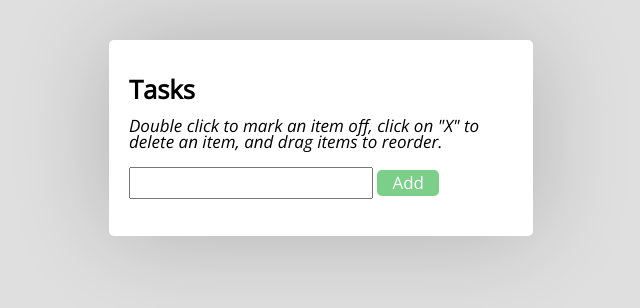
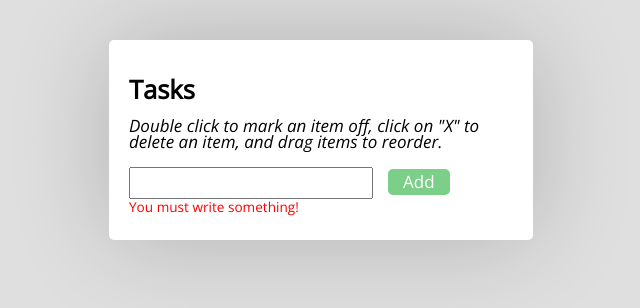
Before and after one commit to shillari/todo-list-app, a plain HTML site: page index.html in a window 1280 px wide. Both pictures are taken after a click on the element "Add". Shown: the whole page, without its empty margins (319-959 px from the left). Drawn offline with nearby package versions, Linux system fonts and the light colour scheme.

Commit message:
adding message error if input is empty

```diff
--- a/css/styles.css
+++ b/css/styles.css
@@ -16,7 +16,7 @@ body {
 }
 
 form {
-    display: inline-block;
+    float: left;
 }
 
 input {
@@ -31,6 +31,7 @@ input {
     text-align: center;
     margin-top: 2px;
     padding: 5px 15px;
+    margin-left: 15px;
 }
 
 #button:hover {
@@ -40,6 +41,7 @@ input {
 
 ol {
     padding-left: 20px;
+    margin-top: 25px;
 }
 
 ol li {
@@ -67,6 +69,11 @@ li:hover {
     color: rgb(207, 16, 16);
 }
 
+.error-message {
+    color: red;
+    font-size: 0.8em;
+  }
+
 li>crossOutButton {
     background: none;
     border: none;
--- a/index.html
+++ b/index.html
@@ -20,6 +20,7 @@
 
         <form name="toDoList">
             <input type="text" name="ListItem" id="input" />
+            <div class="error-message"></div>
         </form>
 
         <div onclick="newItem()" id="button">Add</div>
--- a/js/scripts.js
+++ b/js/scripts.js
@@ -1,3 +1,5 @@
+let errormessage = "You must write something!";
+
 function newItem() {
     // Adding a new item to the list of items:
     let inputValue = $('#input').val();
@@ -5,8 +7,10 @@ function newItem() {
     li.append(inputValue);
 
     if (inputValue === '') {
-        alert("You must write something!");
+        //alert("You must write something!");
+        showErrorMessage(errormessage);
     } else {
+        showErrorMessage(null);
         $('#list').append(li);
     }
 
@@ -40,6 +44,18 @@ window.addEventListener('keydown', (e) => {
         e.preventDefault();
         if (input !== '') {
             newItem();
+        } else if ($('#input').is(":focus")) {
+            showErrorMessage(errormessage);
         }
     }
 });
+
+function showErrorMessage(message) {
+    // Remove an existing error
+    $('.error-message').text('');
+
+    // Now add the error, if the message is not empty
+    if (message) {
+        $('.error-message').text(message);
+    }
+}
```
